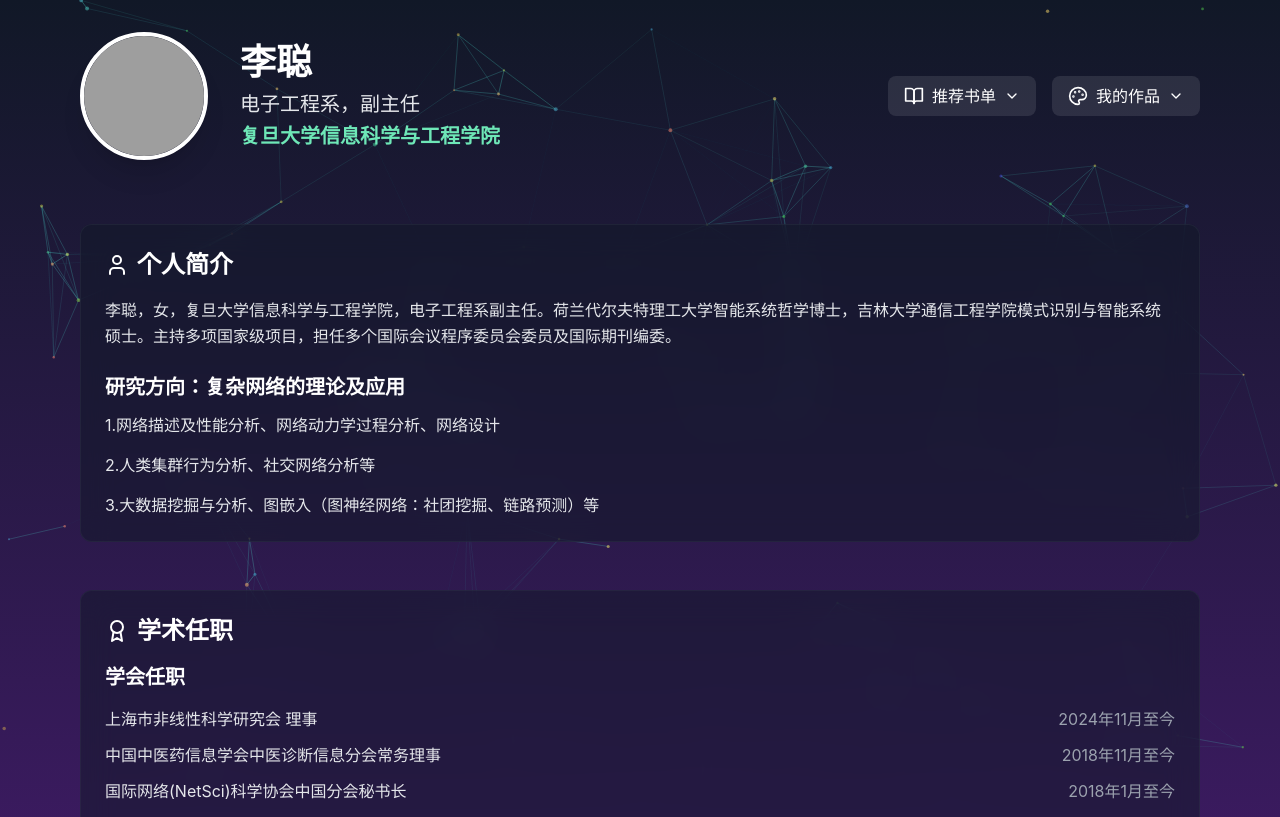
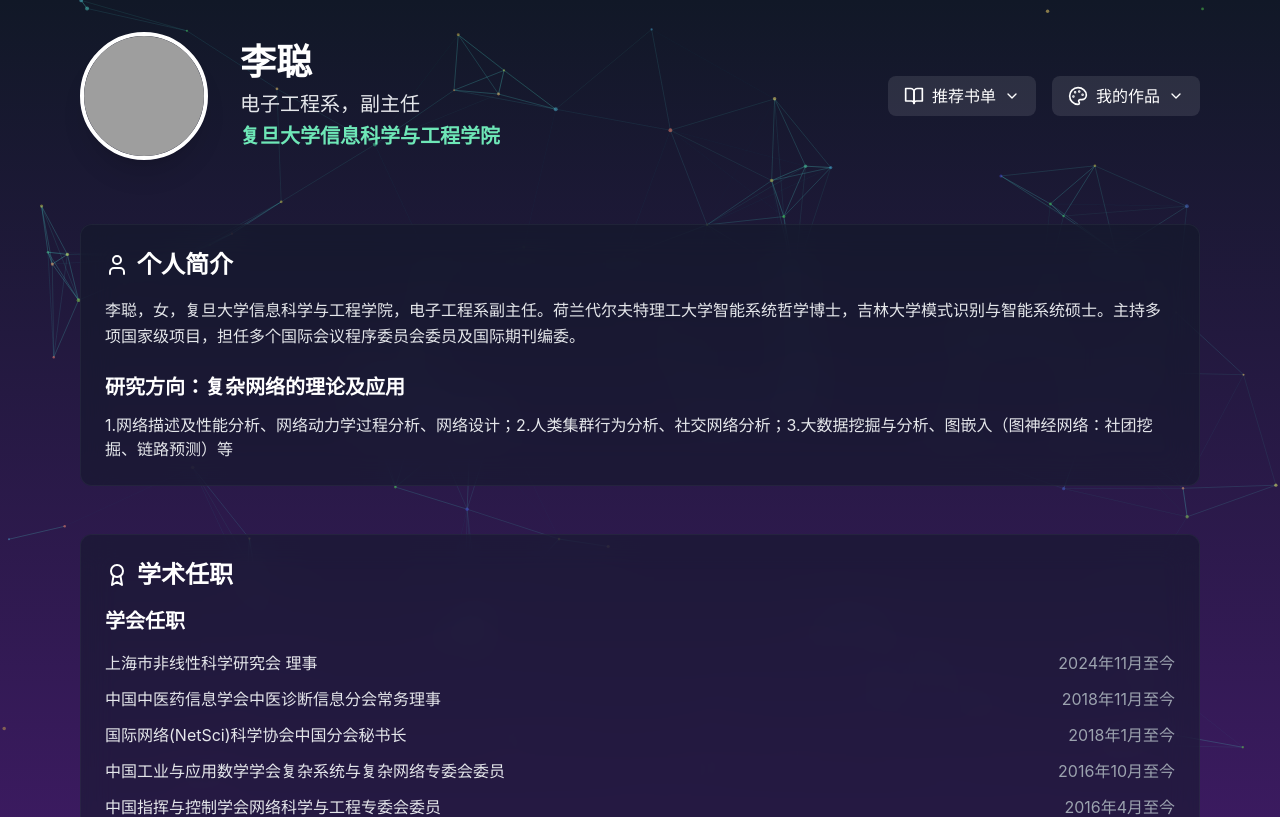
Before and after one commit to cloudwindcc/licong.me, a React (Vite) app: page / in a window 1280 px wide. Shown: the top 817 px of the page. Built offline with nearby package versions, Linux system fonts and the light colour scheme; grey boxes are pictures that could not be loaded.

Commit message:
Update App.tsx

```diff
--- a/src/App.tsx
+++ b/src/App.tsx
@@ -261,20 +261,14 @@ function App() {
             </h2>
             <div className="space-y-6">
               <p className="text-gray-200 leading-relaxed">
-                李聪，女，复旦大学信息科学与工程学院，电子工程系副主任。荷兰代尔夫特理工大学智能系统哲学博士，吉林大学通信工程学院模式识别与智能系统硕士。主持多项国家级项目，担任多个国际会议程序委员会委员及国际期刊编委。
+                李聪，女，复旦大学信息科学与工程学院，电子工程系副主任。荷兰代尔夫特理工大学智能系统哲学博士，吉林大学模式识别与智能系统硕士。主持多项国家级项目，担任多个国际会议程序委员会委员及国际期刊编委。
               </p>
 
               <div>
 <h3 className="text-xl font-semibold mb-3">研究方向：复杂网络的理论及应用</h3>
 <ul className="space-y-4 text-gray-200">
   <li className="flex gap-1">
-    <span>1.网络描述及性能分析、网络动力学过程分析、网络设计</span>
-  </li>
-  <li className="flex gap-1">
-    <span>2.人类集群行为分析、社交网络分析等</span>
-  </li>
-  <li className="flex gap-1">
-    <span>3.大数据挖掘与分析、图嵌入（图神经网络：社团挖掘、链路预测）等</span>
+    <span>1.网络描述及性能分析、网络动力学过程分析、网络设计；2.人类集群行为分析、社交网络分析；3.大数据挖掘与分析、图嵌入（图神经网络：社团挖掘、链路预测）等</span>
   </li>
 </ul>
               </div>
```
